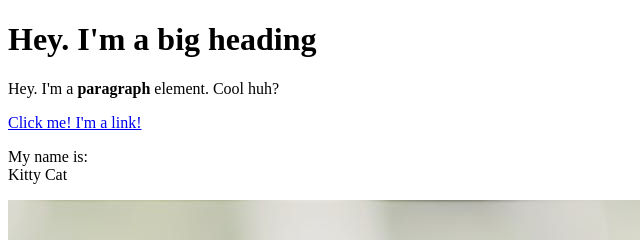
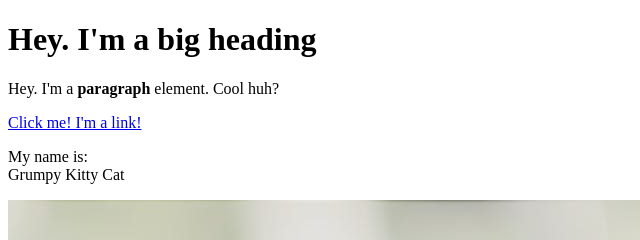
Before and after one commit to Kirstin83/cartoon-hero, a plain HTML site: page test.html in a window 1280 px wide. Shown: the top 240 px of the page, 0-640 px from the left. Drawn offline with Linux system fonts and the light colour scheme.

Commit message:
Added the word Grumpy

```diff
--- a/test.html
+++ b/test.html
@@ -8,7 +8,7 @@
 	<h1>Hey. I'm a big heading</h1>
 	<p>Hey. I'm a <b>paragraph</b> element. Cool huh?</p>
 	<a href="https://google.com" target="_blank" title="Let's go to Google">Click me! I'm a link!</a>
-	<p>My name is:<br>Kitty Cat</p>
+	<p>My name is:<br>Grumpy Kitty Cat</p>
 	<img src="img/cat.jpeg">
 </body>
 </html>
```
